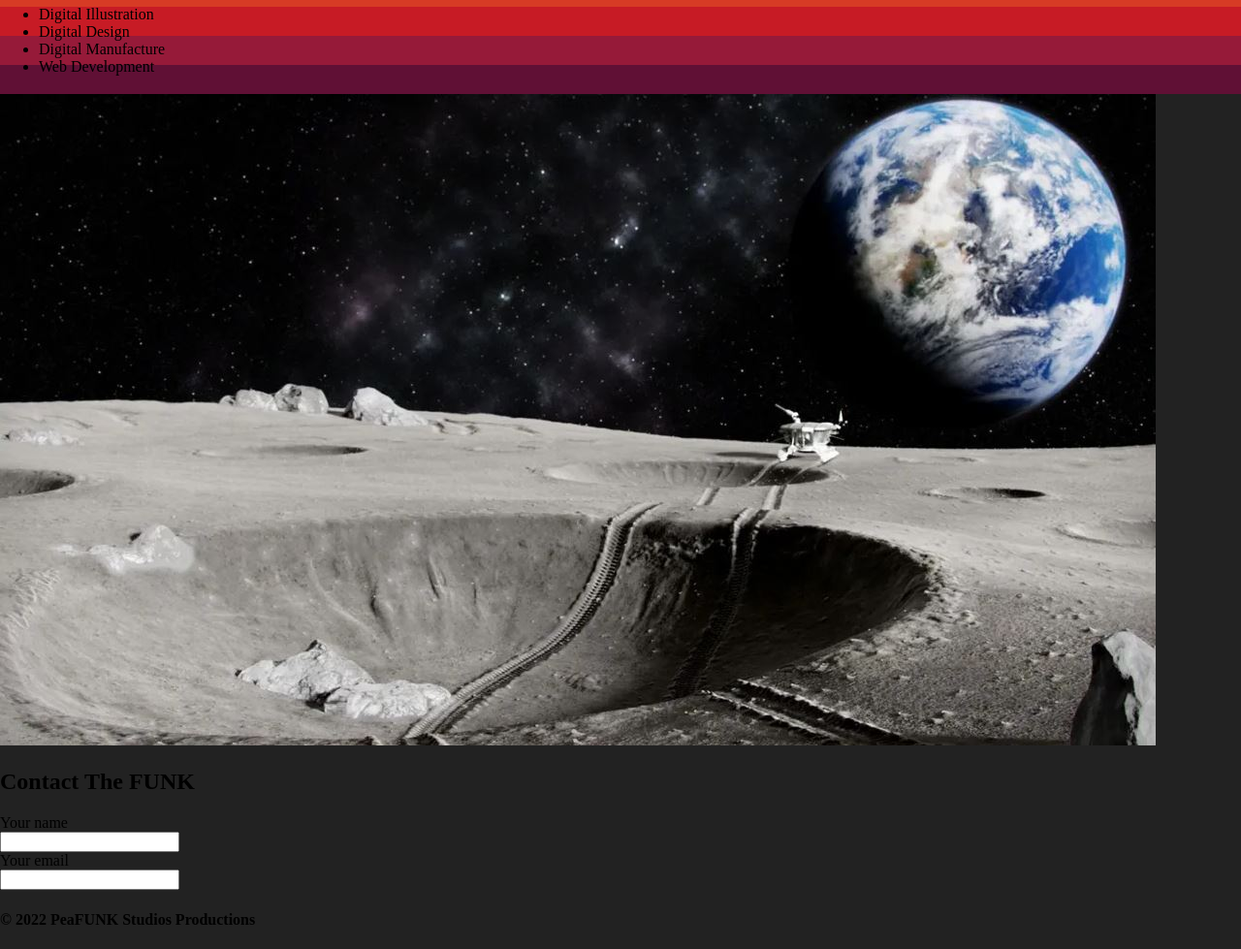
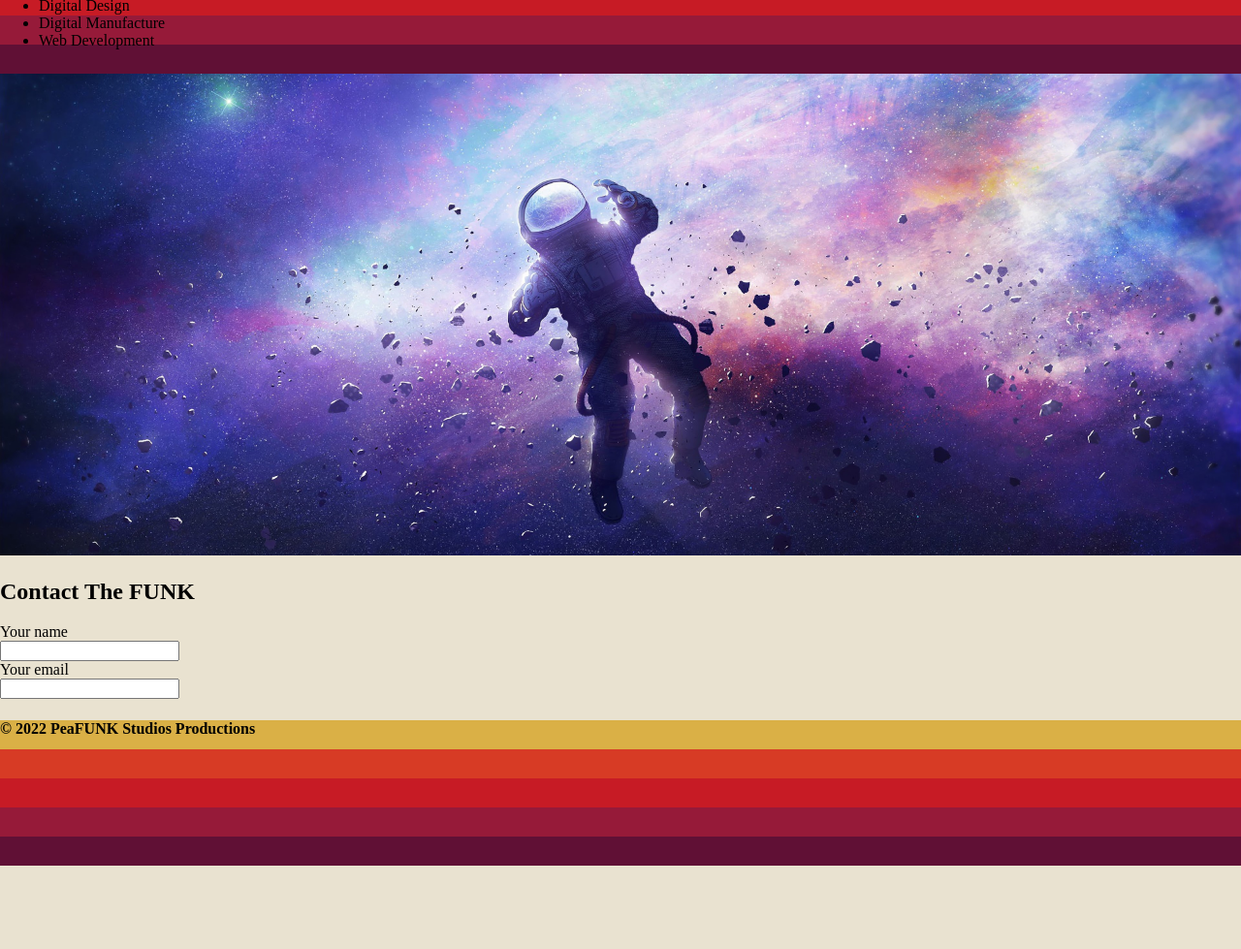
Before and after one commit to PeaFunk3000/a-landing-page, a plain HTML site: page index.html in a window 1280 px wide. Shown: the part 74-1053 px from the top of the page at 97% size. After the commit the page ends 967 px from the top, so only its background shows below. Drawn offline with Linux system fonts and the light colour scheme.

Commit message:
some CSS, new hero

```diff
--- a/assets/styles/style.css
+++ b/assets/styles/style.css
@@ -1,12 +1,8 @@
-html {
-    margin: 0;
-    padding: 0;
-}
 body {
     display: block;
     margin: 0;
     padding: 0;
-    background: #222;
+    background: #E9E2D0;
   }
 #gradient {
     background: #999955;
@@ -18,3 +14,16 @@ body {
     width: 100%;
     height: 150px;
   }
+ nav {
+    margin: 0;
+    padding: 0;
+    border: 0
+ }
+ h1 {
+    margin: 0;
+    padding: 0;
+    border: 0
+ }
+ section img {
+    width: 100%;
+ }
--- a/index.html
+++ b/index.html
@@ -1,16 +1,17 @@
 <!DOCTYPE html>
 <html lang="en">
+
 <head>
     <meta charset="UTF-8">
     <meta http-equiv="X-UA-Compatible" content="IE=edge">
     <meta name="viewport" content="width=device-width, initial-scale=1.0">
     <title>PeaFUNK Studios Inc. Your one-stop design shop!</title>
     <link rel="stylesheet" href="assets/styles/style.css">
-
 </head>
 
+<main>
+
     <body>
-
         <header id="gradient">
             <h1>PeaFUNK Studios</h1>
             <nav>
@@ -23,10 +24,10 @@
             </nav>
         </header>
 
-<main>
-    <hero>
-        <img src="./assets/imgs/space-hero.JPG" alt="lunar landscape with robot and tracks, earth view">
-    </hero>
+        <section>
+            <img src="./assets/imgs/astronaut-space.jpg" alt="lunar landscape with robot and tracks, earth view">
+        </section>
+        <article>
             <Container>
                 <title>Contact Form</title>
                 <h2>Contact The FUNK</h2>
@@ -41,9 +42,11 @@
                             <input>
                         </div>
             </Container>
+        </article>
     </body>
+</main>
 
-<footer>
+<footer id="gradient">
     <h4>© 2022 PeaFUNK Studios Productions</h4>
 </footer>
 
```
Also changed, not shown: assets/imgs/astronaut-space.jpg (added). Lines whose indentation alone changed are shown as unchanged.
